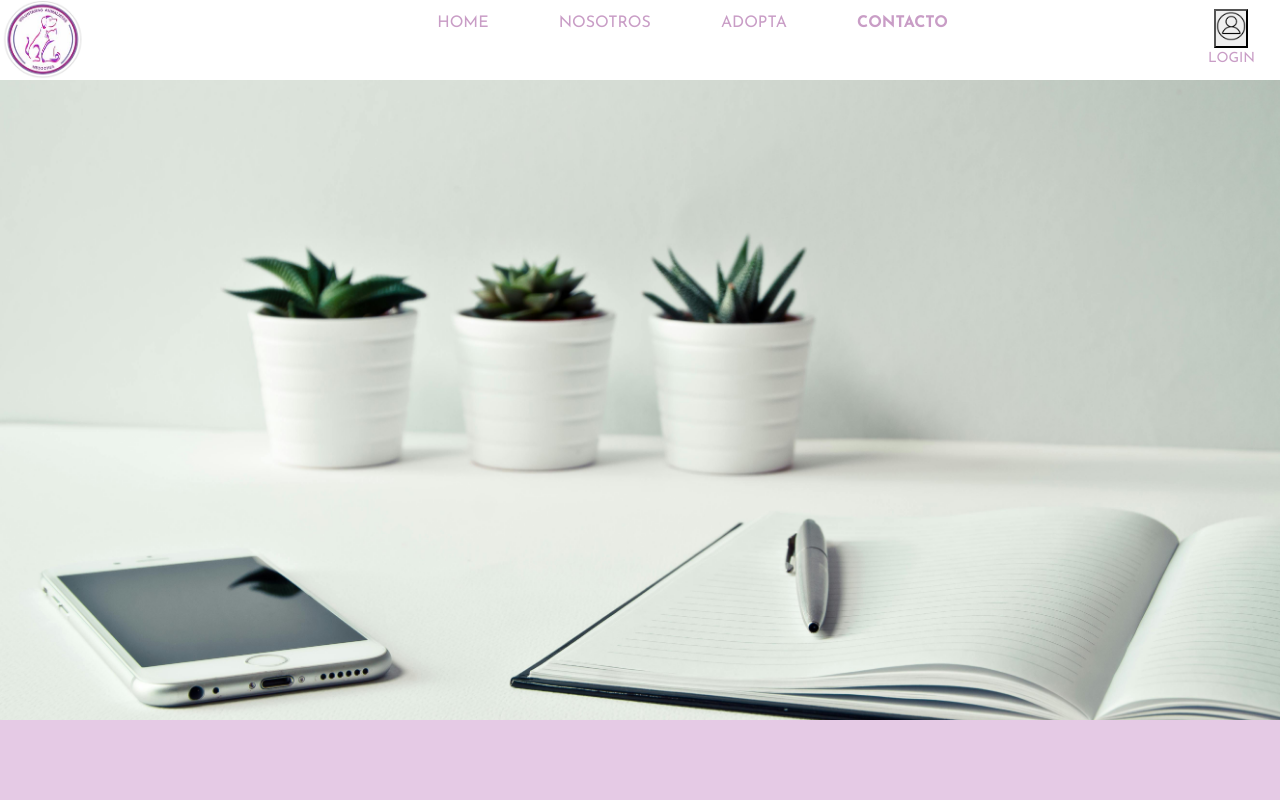
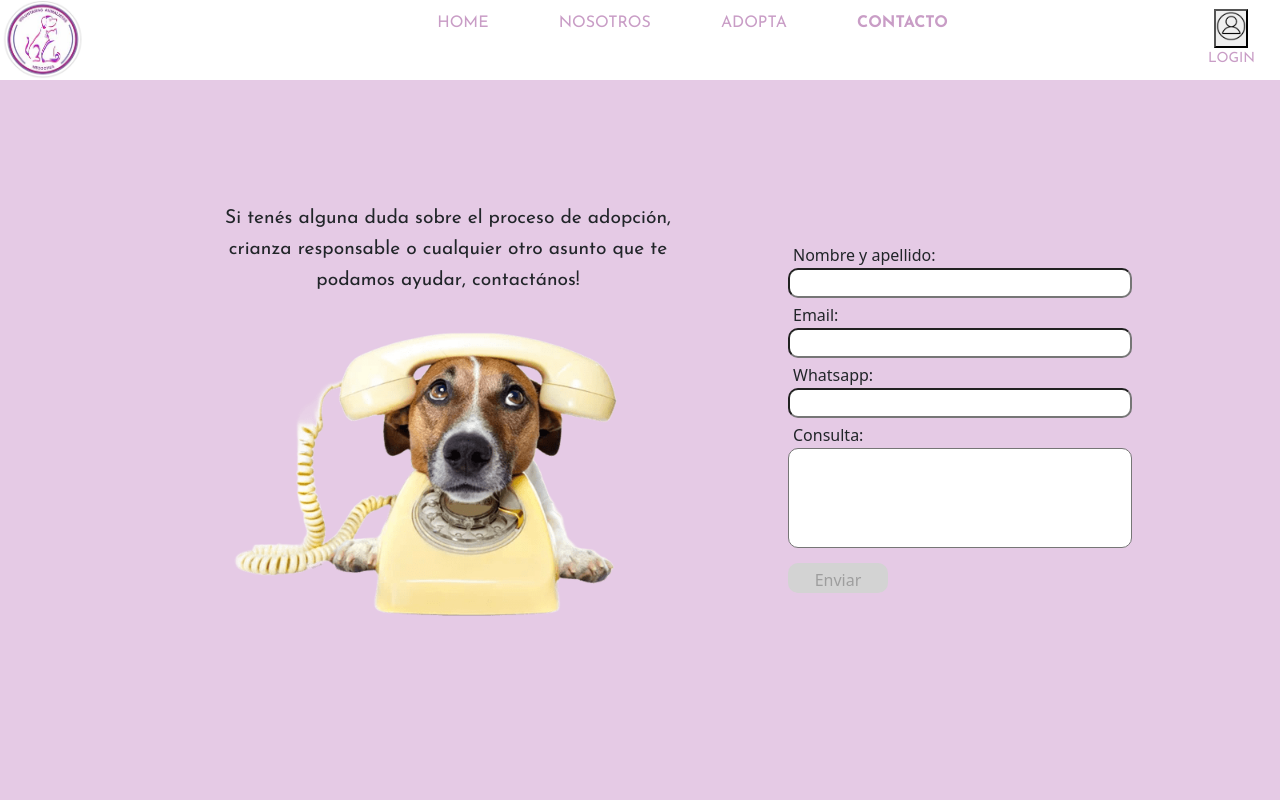
Before and after one commit to mibauza/TP5_Interfaz, an Angular app in the folder Voluntarias_Animalistas_Necochea/: page /contacto in a window 1280 px wide. Shown: the top 800 px of the page. Built offline with nearby package versions, Linux system fonts and the light colour scheme.

Commit message:
formulario de contacto

```diff
--- a/Voluntarias_Animalistas_Necochea/src/app/componentes/adopta/adopta.component.css
+++ b/Voluntarias_Animalistas_Necochea/src/app/componentes/adopta/adopta.component.css
@@ -1,23 +1,12 @@
 .adopta {
-  display: flex;
-  width: 100vw;
-  flex-direction: column;
+  width: 100%;
+  box-sizing: border-box;
 }
 
 .presentacion {
   width: 100%; /* Asegura que ocupe el ancho completo */
 }
 
-.adoptaImagen img{
-  height: 60vh;
-  width: 100vw;
-  object-fit: contain;
-}
-.elemento img{
-  height: 50%;
-  width: 50%;
-}
-.animales{
 .presentacion img {
   width: 100vw; /* Ocupa el ancho total de la pantalla */
   height: 80vh; /* Fija la altura */
@@ -34,41 +23,23 @@
 
 .animales {
   display: flex;
-  flex-wrap: wrap;
-  width: 100vw;
   flex-wrap: wrap; /* Permite que los elementos ocupen varias filas si es necesario */
   justify-content: center; /* Centra los elementos en el contenedor */
   gap: 20px; /* Espacio entre los elementos */
   padding: 20px;
 }
 
-
 .elemento {
-  display: flex;
-  flex-direction: column;
-  align-items: center;
-  width: 300px;;
-  height: 300px;
-
   width: calc(33% - 20px); /* Ajusta para que quepan tres elementos por fila */
   max-width: 300px; /* Límite de ancho */
   box-sizing: border-box;
 }
 
-.elemento img {
-  height: 100%;
-  width: 100%;
-  object-fit: contain;
-}
-
-.adopta .animales .elemento .info {
-  text-align:left; /* Centra el texto debajo de cada imagen */
 .info {
   text-align: left;
   margin-top: 15px;
 }
 
-
 .info h1, .info h2, .info h3, .info p {
   margin: 5px 0;
 }
--- a/Voluntarias_Animalistas_Necochea/src/app/componentes/contacto/contacto.component.css
+++ b/Voluntarias_Animalistas_Necochea/src/app/componentes/contacto/contacto.component.css
@@ -63,10 +63,16 @@ form label,
 form input,
 form textarea,
 form button {
+    padding: 5px ;
     height: 30px;
     border-radius: 10px;
     width: 100%; /* Asegura que los elementos ocupen todo el ancho disponible */
 }
+
+form textarea{
+        height: 100px;
+        resize: none;
+    }
 
 form button {
     background-color: #4F266A;
@@ -77,9 +83,6 @@ form button {
     width: 100px;
 }
 
-form button:hover {
-    background-color: #0056b3; /* Cambia el color al pasar el cursor */
-}
 
 .contenido p {
     font-size: 1.5em; /* Aumentar el tamaño del texto al 150% */
@@ -89,3 +92,22 @@ form button:hover {
 .input-error {
     border: 2px solid red;
   }
+
+  /* Efecto hover solo cuando el formulario está habilitado */
+.btn-enviar:hover {
+    background-color: #45a049; /* Un tono más oscuro del verde */
+    transform: scale(1.05); /* Aumenta ligeramente el tamaño del botón */
+  }
+
+  /* Estilo para el botón deshabilitado */
+  .btn-enviar:disabled {
+    background-color: #d3d3d3; /* Color gris cuando está deshabilitado */
+    color: #9e9e9e;  /* Texto gris */
+    cursor: not-allowed; /* Cambia el cursor a una mano prohibida */
+  }
+
+  /* Opcional: Desactivar el hover cuando el botón está deshabilitado */
+  .btn-enviar:disabled:hover {
+    background-color: #d3d3d3; /* Mantén el color gris cuando se hace hover */
+    transform: none; /* Desactivar el efecto de aumento del tamaño */
+  }
--- a/Voluntarias_Animalistas_Necochea/src/app/componentes/contacto/contacto.component.html
+++ b/Voluntarias_Animalistas_Necochea/src/app/componentes/contacto/contacto.component.html
@@ -1,29 +1,30 @@
 <div class="contacto">
-  <div class="contacto-imagen">
-    <img src="../../../assets/estaticas/contacto.jpg" alt="Contacto">
-  </div>
   <div class="main-contacto">
     <div class="contenido">
       <div>
         <p>Si tenés alguna duda sobre el proceso de adopción, crianza responsable o cualquier otro asunto que te podamos ayudar, contactános!</p>
-          <img src="../../../assets/contacto/perroContacto.png" alt="perrito con telefono" srcset="">
+        <img src="../../../assets/contacto/perroContacto.png" alt="perrito con telefono">
       </div>
     </div>
     <div class="formulario">
       <form [formGroup]="formulario" (ngSubmit)="onSubmit()">
         <label for="nombreApellido">Nombre y apellido:</label>
-          <input type="text" id="nombreApellido" formControlName="nombreApellido" required>
+        <input type="text" id="nombreApellido" formControlName="nombreApellido"
+          [ngClass]="{'input-error': formulario.get('nombreApellido')?.invalid && formulario.get('nombreApellido')?.touched}">
 
         <label for="email">Email:</label>
-          <input type="email" id="email" formControlName="email" required>
+        <input type="email" id="email" formControlName="email"
+          [ngClass]="{'input-error': formulario.get('email')?.invalid && formulario.get('email')?.touched}">
 
         <label for="whatsapp">Whatsapp:</label>
-          <textarea id="whatsapp" formControlName="whatsapp" required></textarea>
+        <input id="whatsapp" formControlName="whatsapp"
+          [ngClass]="{'input-error': formulario.get('whatsapp')?.invalid && formulario.get('whatsapp')?.touched}">
 
         <label for="consulta">Consulta:</label>
-          <textarea id="consulta" formControlName="consulta" required></textarea>
+        <textarea id="consulta" formControlName="consulta"
+          [ngClass]="{'input-error': formulario.get('consulta')?.invalid && formulario.get('consulta')?.touched}"></textarea>
 
-          <button type="submit" [disabled]="formulario.invalid">Enviar</button>
+        <button type="submit" class="btn-enviar" [disabled]="!formulario.valid">Enviar</button>
       </form>
     </div>
   </div>
--- a/Voluntarias_Animalistas_Necochea/src/app/componentes/contacto/contacto.component.ts
+++ b/Voluntarias_Animalistas_Necochea/src/app/componentes/contacto/contacto.component.ts
@@ -25,14 +25,12 @@ export class ContactoComponent implements OnInit {
   }
   ngOnInit(): void {
     console.log(this.formulario.valid)
-
   }
-
 
   // Función que se ejecuta al enviar el formulario
   onSubmit() {
     if (this.formulario.valid) {
-      console.log(this.formulario.value); // Muestra los valores del formulario
+      this.formulario.reset;
     } else {
       console.log('Formulario inválido');
     }
```
Lines whose indentation alone changed are shown as unchanged.
